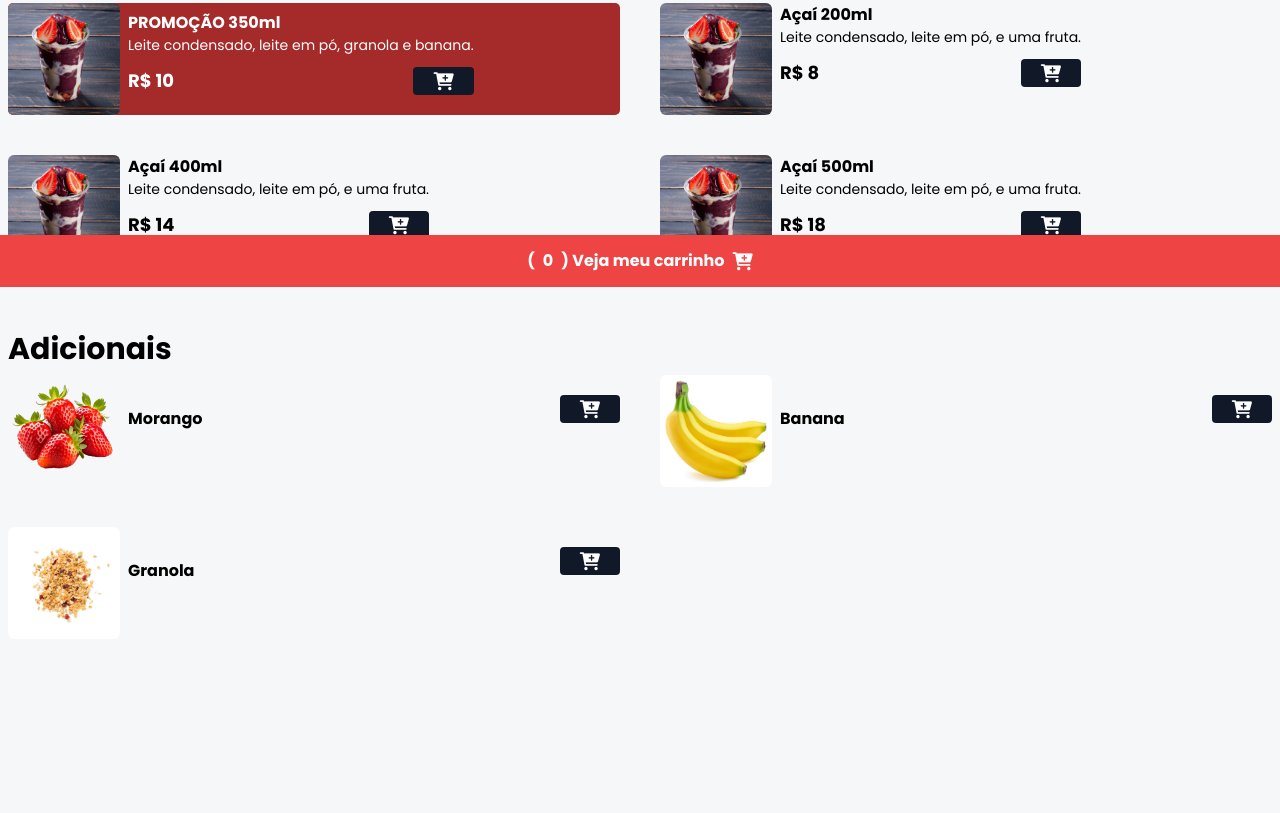
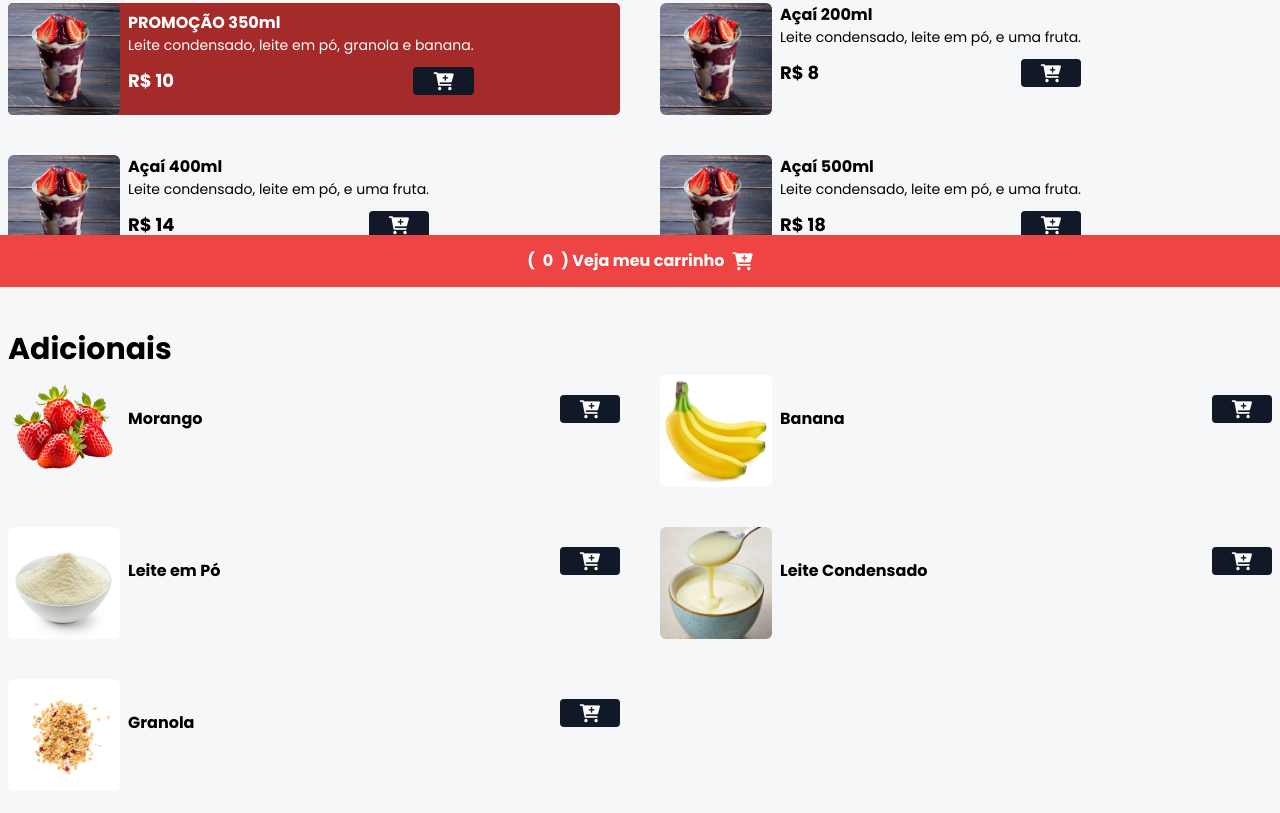
Before and after one commit to landing-pag/cardapio, a website: page index.html in a window 1280 px wide. Shown: the part 513-1326 px from the top of the page. Before the commit the page ends 1216 px from the top, so only its background shows below. Drawn offline with nearby package versions, Linux system fonts and the light colour scheme.

Commit message:
att +adicionais

```diff
--- a/index.html
+++ b/index.html
@@ -31,7 +31,7 @@
         class="w-32 h-32 rounded-full shadow-lg hover:scale-110 duration-200"
       />
       <h1 class="text-4xl mt-4 mb-2 font-bold text-white">
-        Açaí do Zinho
+        Açaí do Zezinho
       </h1>
 
       <span class="text-white font-medium">Centro Aldeia Fulni-ô | AB-PE</span>
@@ -235,6 +235,62 @@
 
         </div>
         <!-- FIM BEBIDA ITEM -->
+          <!-- BEBIDA ITEM -->
+        <div class="flex gap-2 w-full">
+          <img
+            src="./assets/leite_em_po_integral_100g_111827.png"
+            alt="Banana"
+            class="w-28 h-28 rounded-md hover:scale-110 hover:-rotate-2 duration-300"
+          />
+
+          <div class="w-full">
+
+
+
+            <div class="flex items-center gap-2 justify-between mt-3">
+              <p class="font-bold mt-5">Leite em Pó</p>
+              <p class="font-bold text-lg"></p>
+              <button
+                class="bg-gray-900 px-5 rounded add-to-cart-btn"
+                data-name="Leite em pó"
+                data-price="2"
+              >
+                <i class="fa fa-cart-plus text-lg text-white"></i>
+              </button>
+            </div>
+
+          </div>
+
+        </div>
+        <!-- FIM BEBIDA ITEM -->
+          <!-- BEBIDA ITEM -->
+        <div class="flex gap-2 w-full">
+          <img
+            src="./assets/409352166_859951002804808_3165741952034997693_n.jpg"
+            alt="Banana"
+            class="w-28 h-28 rounded-md hover:scale-110 hover:-rotate-2 duration-300"
+          />
+
+          <div class="w-full">
+
+
+
+            <div class="flex items-center gap-2 justify-between mt-3">
+              <p class="font-bold mt-5">Leite Condensado</p>
+              <p class="font-bold text-lg"></p>
+              <button
+                class="bg-gray-900 px-5 rounded add-to-cart-btn"
+                data-name="Banana"
+                data-price="2"
+              >
+                <i class="fa fa-cart-plus text-lg text-white"></i>
+              </button>
+            </div>
+
+          </div>
+
+        </div>
+        <!-- FIM BEBIDA ITEM -->
          <!-- BEBIDA ITEM
         <div class="flex gap-2 w-full">
           <img
```
Also changed, not shown: assets/409352166_859951002804808_3165741952034997693_n.jpg (added), assets/leite_em_po_integral_100g_111827.png (added).
